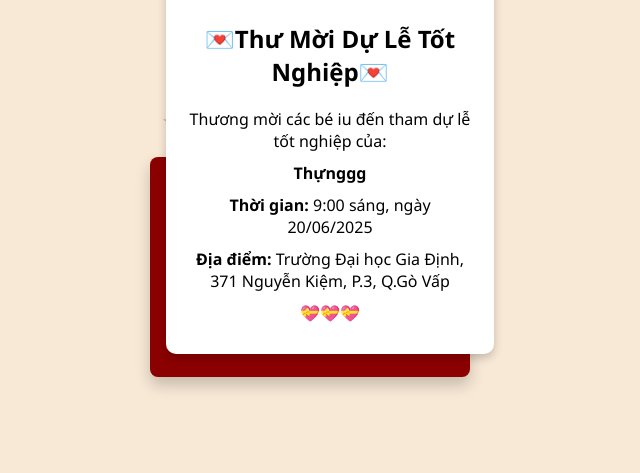
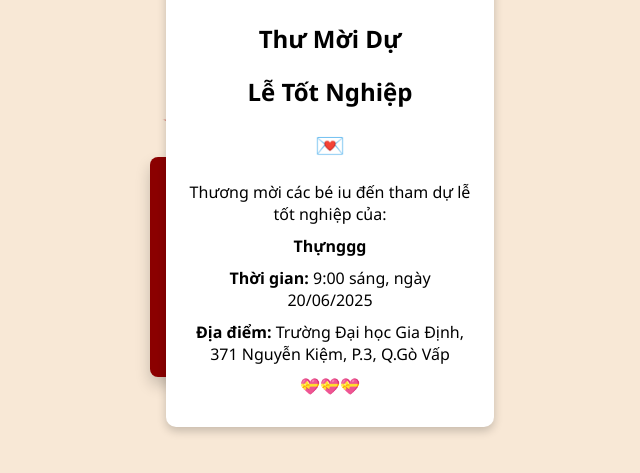
Before and after one commit to ThuanLeThanh/thu-moi-tot-nghiep, a plain HTML site: page index.html in a window 1280 px wide. Both pictures are taken after a click on the element 640 px from the left and 400 px from the top of the page. Shown: the part 133-606 px from the top of the page, without its empty margins (330-970 px from the left). Drawn offline with Linux system fonts and the light colour scheme.

Commit message:
Update index.html

```diff
--- a/index.html
+++ b/index.html
@@ -97,7 +97,9 @@
   <div class="envelope-base"></div>
   <div class="letter" id="letter">
     <img src="https://cdn-icons-png.flaticon.com/512/3135/3135789.png" alt="Graduation Cap">
-    <h2>💌Thư Mời Dự Lễ Tốt Nghiệp💌</h2>
+    <h2>Thư Mời Dự</h2>
+    <h2>Lễ Tốt Nghiệp</h2>
+    <h2>💌</h2>
     <p>Thương mời các bé iu đến tham dự lễ tốt nghiệp của:</p>
     <p><strong>Thựnggg</strong></p>
     <p><strong>Thời gian:</strong> 9:00 sáng, ngày 20/06/2025</p>
```
